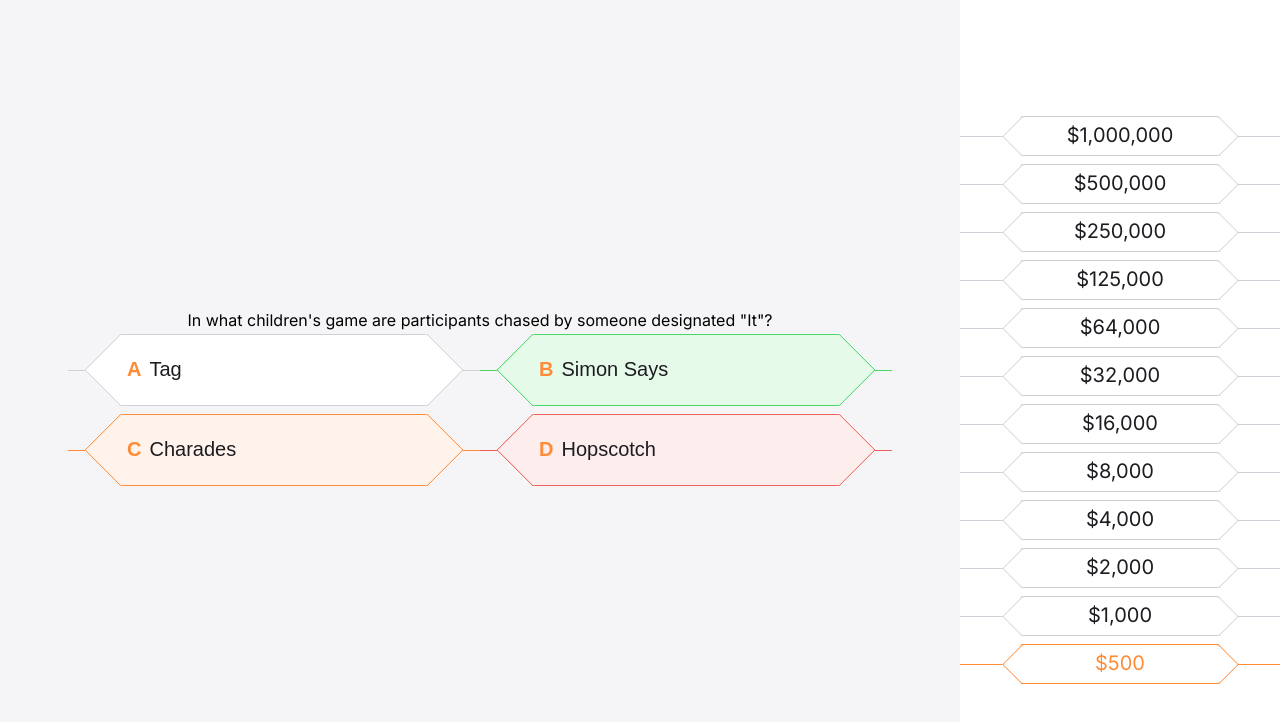
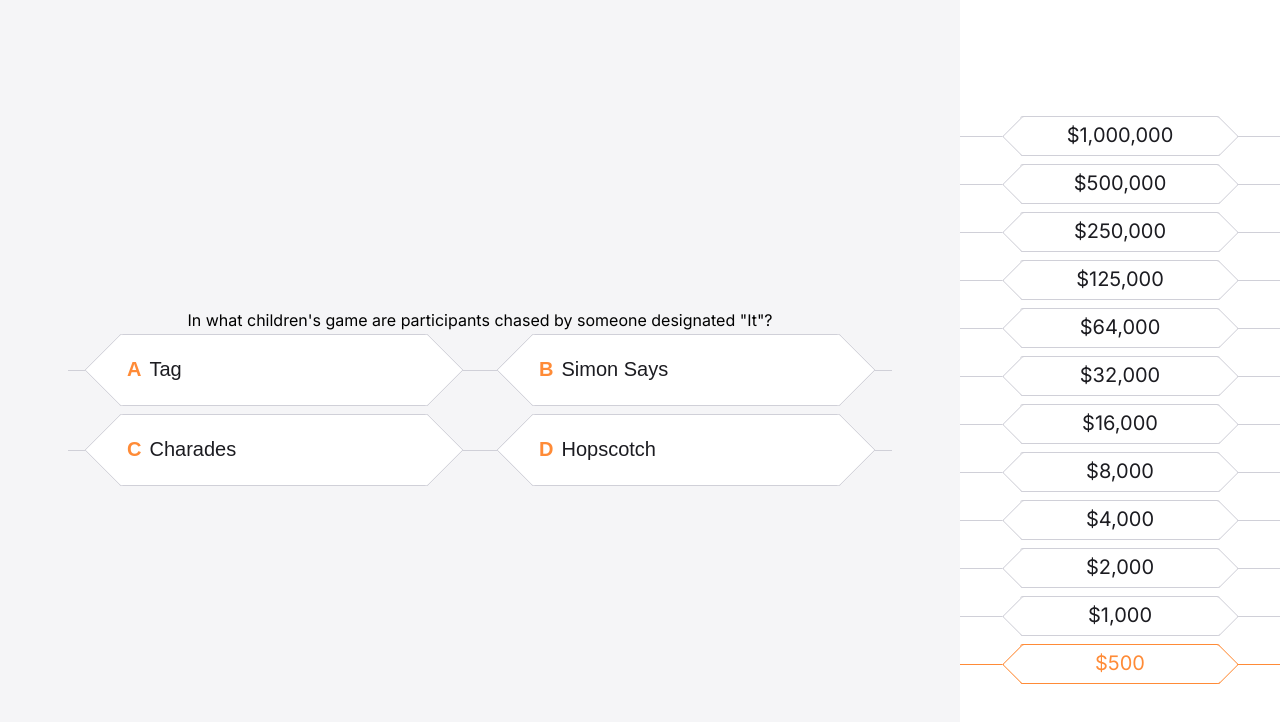
Before and after one commit to koretskiyav/millionaire-game, a Next.js app: page /game in a window 1280 px wide. Shown: the top 722 px of the page. Built offline with nearby package versions, Linux system fonts and the light colour scheme.

Commit message:
move game logic to own hook, add dynamic option font size

```diff
--- a/src/app/components/ui/option/option.module.scss
+++ b/src/app/components/ui/option/option.module.scss
@@ -14,7 +14,6 @@
   width: 310px;
   height: 72px;
   margin: 4px 34px;
-  font-size: 20px;
   font-weight: 400;
   line-height: 116%;
   border: 1px solid $black-40;
@@ -32,6 +31,7 @@
 
   span {
     z-index: 1;
+    text-align: justify;
   }
 
   &.default,
--- a/src/app/components/ui/option/option.tsx
+++ b/src/app/components/ui/option/option.tsx
@@ -2,7 +2,7 @@ import React from 'react';
 import clsx from 'clsx';
 import styles from './option.module.scss';
 import { OptionVariant } from './types';
-import { getLetter } from './utils';
+import { getFontSize, getLetter } from './utils';
 
 interface OptionProps {
   option: number;
@@ -24,6 +24,7 @@ export default function Option({
         type="button"
         className={clsx(styles.button, styles[variant])}
         onClick={() => onSelect(option)}
+        style={{ fontSize: getFontSize(answer) }}
       >
         <b>{getLetter(option)}</b>
         <span>{answer}</span>
--- a/src/app/components/ui/option/utils.ts
+++ b/src/app/components/ui/option/utils.ts
@@ -1,4 +1,10 @@
-// eslint-disable-next-line import/prefer-default-export
 export function getLetter(ind: number): string {
-  return ['A', 'B', 'C', 'D', 'E', 'F'][ind]; // TODO rewrite to support more options
+  return String.fromCharCode(65 + ind);
 }
+
+export function getFontSize(answer: string) {
+  const chapters = answer.length;
+  if (chapters < 30) return 20;
+  if (chapters > 100) return 14;
+  return 20 - ((chapters - 30) * 6) / 70;
+}
--- a/src/app/game/page.tsx
+++ b/src/app/game/page.tsx
@@ -1,30 +1,16 @@
 'use client';
 
-import React, { useCallback, useState } from 'react';
-import { useRouter } from 'next/navigation';
+import React from 'react';
 import styles from './page.module.scss';
-import questions from '../questions.json';
 import Gain from '../components/ui/gain/gain';
 import Option from '../components/ui/option/option';
+import useGame from './useGame';
+import { getOptionVariant } from './utils';
 
 export default function Game() {
-  const [currentInd, setCurrentInd] = useState(0);
-  const router = useRouter();
-
-  const { question, answers, correct } = questions[currentInd];
-
-  const onAnswer = useCallback(
-    (answer: number) => {
-      if (!correct.includes(answer)) {
-        router.push(`/over?gain=${questions[currentInd - 1]?.gain || 0}`);
-      } else if (!questions[currentInd + 1]) {
-        router.push(`/over?gain=${questions[currentInd].gain}`);
-      } else {
-        setCurrentInd((ind) => ind + 1);
-      }
-    },
-    [correct, currentInd, router],
-  );
+  // eslint-disable-next-line object-curly-newline, operator-linebreak
+  const { currentInd, question, answers, selected, correct, gains, onSelect } =
+    useGame();
 
   return (
     <main className={styles.main}>
@@ -35,24 +21,18 @@ export default function Game() {
             <Option
               key={answer}
               option={ind}
-              onSelect={onAnswer}
+              onSelect={onSelect}
               answer={answer}
-              variant={(() => {
-                // TODO add real logic here
-                if (ind % 4 === 0) return 'default';
-                if (ind % 4 === 1) return 'correct';
-                if (ind % 4 === 2) return 'selected';
-                return 'wrong';
-              })()}
+              variant={getOptionVariant(ind, selected, correct)}
             />
           ))}
         </div>
       </div>
       <div className={styles.side}>
-        {questions.map((q, ind) => (
+        {gains.map((gain, ind) => (
           <Gain
-            key={q.gain}
-            gain={q.gain}
+            key={gain}
+            gain={gain}
             stage={Gain.getGainStage(ind, currentInd)}
           />
         ))}
--- /dev/null
+++ b/src/app/game/useGame.ts
@@ -0,0 +1,45 @@
+import { useMemo, useState } from 'react';
+import { useRouter } from 'next/navigation';
+import questions from '../questions.json';
+import { sleep } from './utils';
+
+const WAIT_FOR_ANSWER_TIMEOUT = 1000; // ms
+const WAIT_FOR_NEXT_STEP_TIMEOUT = 1000; // ms
+
+export default function useGame() {
+  const [currentInd, setCurrentInd] = useState(0);
+  const [selected, setSelected] = useState<number | null>(null);
+  const [showAnswer, setShowAnswer] = useState(false);
+  const router = useRouter();
+
+  const { question, answers, correct } = questions[currentInd];
+
+  const gains = useMemo(() => questions.map((q) => q.gain), []);
+
+  const onSelect = async (answer: number) => {
+    if (selected !== null) return;
+    setSelected(answer);
+    await sleep(WAIT_FOR_ANSWER_TIMEOUT);
+    setShowAnswer(true);
+    await sleep(WAIT_FOR_NEXT_STEP_TIMEOUT);
+    if (!correct.includes(answer)) {
+      router.push(`/over?gain=${questions[currentInd - 1]?.gain || 0}`);
+    } else if (!questions[currentInd + 1]) {
+      router.push(`/over?gain=${questions[currentInd].gain}`);
+    } else {
+      setCurrentInd((ind) => ind + 1);
+    }
+    setSelected(null);
+    setShowAnswer(false);
+  };
+
+  return {
+    currentInd,
+    question,
+    answers,
+    selected,
+    gains,
+    correct: showAnswer ? correct : null,
+    onSelect,
+  };
+}
--- /dev/null
+++ b/src/app/game/utils.ts
@@ -0,0 +1,21 @@
+import { OptionVariant } from '../components/ui/option/types';
+
+export async function sleep(ms: number) {
+  return new Promise((res) => {
+    setTimeout(res, ms);
+  });
+}
+
+export function getOptionVariant(
+  ind: number,
+  selected: number | null,
+  correct: number[] | null,
+): OptionVariant {
+  if (correct) {
+    if (correct.includes(ind)) return 'correct';
+    if (ind === selected) return 'wrong';
+    return 'default';
+  }
+  if (ind === selected) return 'selected';
+  return 'default';
+}
```
